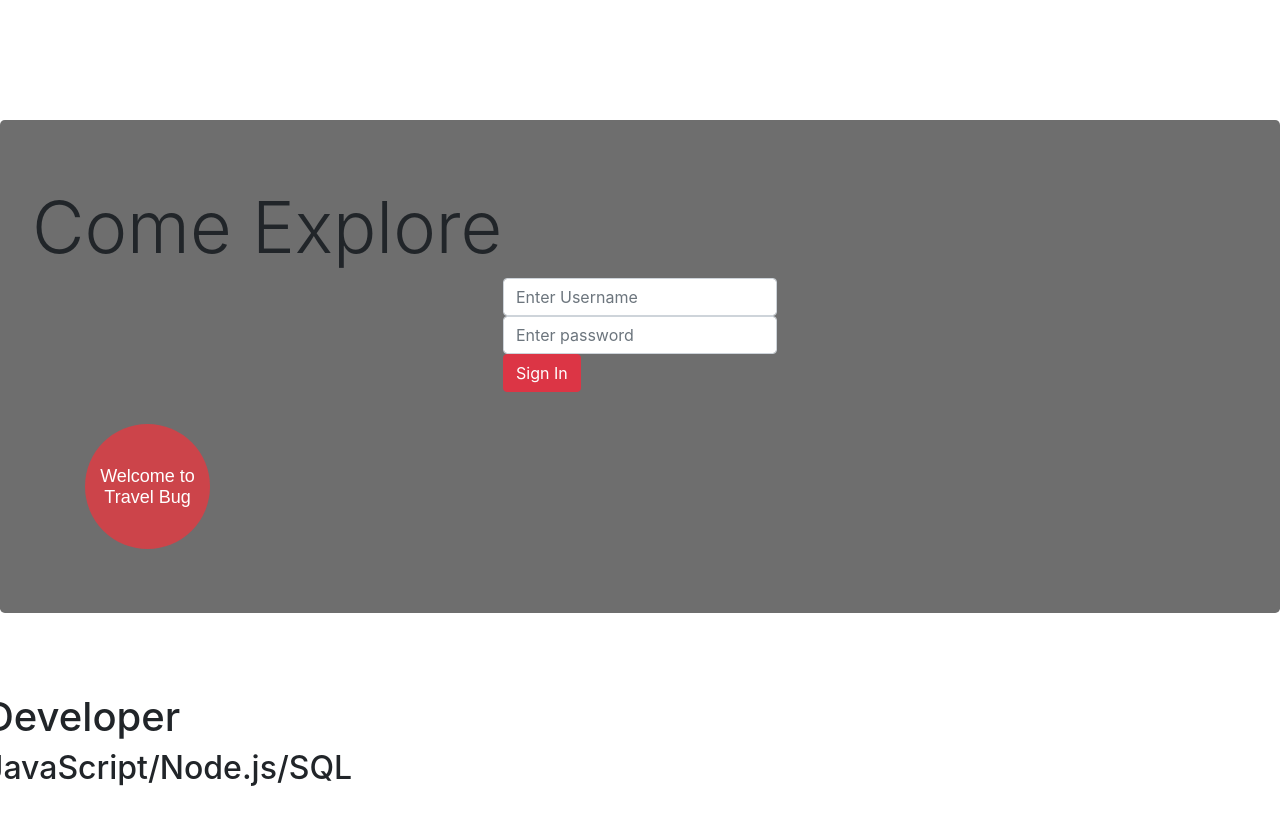
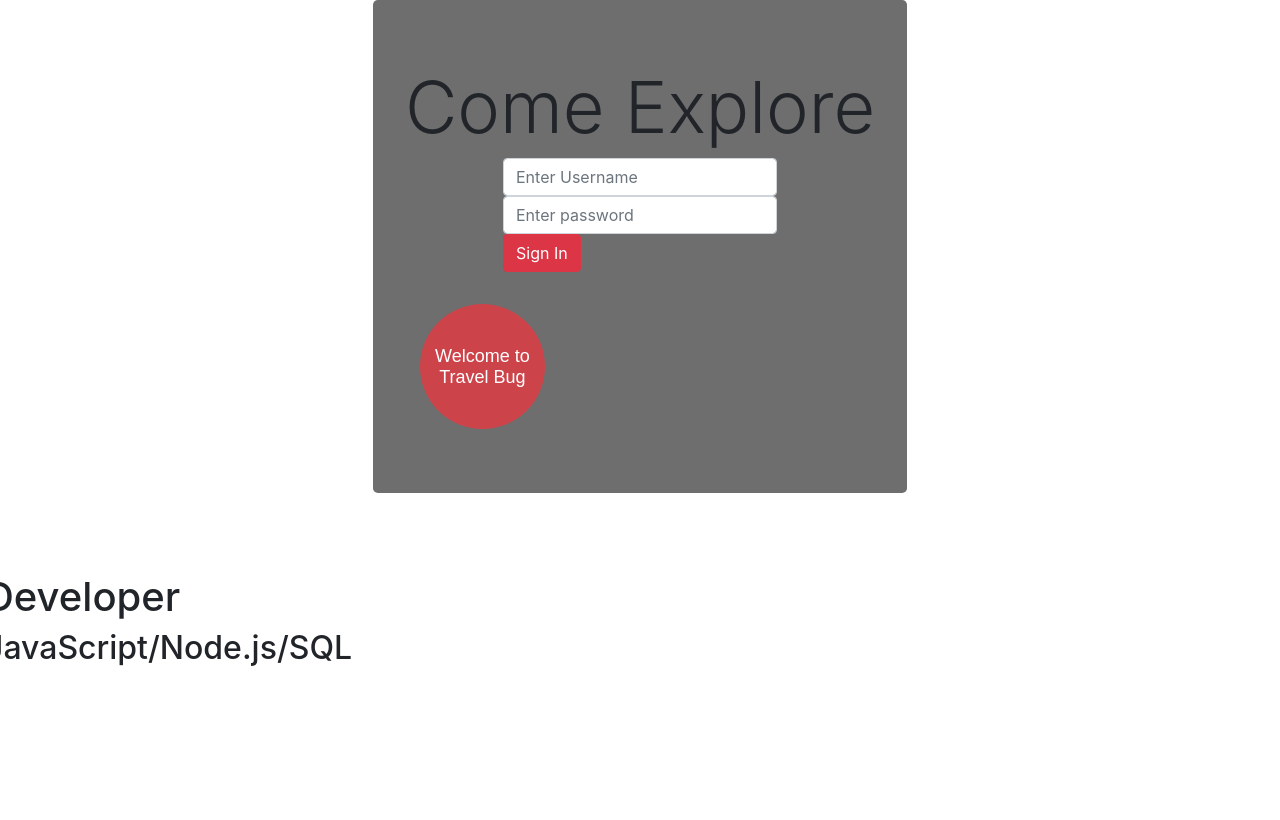
Before and after one commit to natalie-todd/travelBugFrontend2, a Vue app in the folder intro-vue/: page / in a window 1280 px wide. Built offline with nearby package versions, Linux system fonts and the light colour scheme; no server answers.

Commit message:
added Header

```diff
--- a/intro-vue/src/components/Modal.vue
+++ b/intro-vue/src/components/Modal.vue
@@ -28,50 +28,6 @@
       <div id="alertMessage"><p></p></div>
  </b-form>
  </div>
-            <!-- <input placeholder='Username' type='text' name='username' id='username' value=''>
-            <input placeholder='Password' type='password' name='password' id='password' value=''> -->
-            <!-- <input @click.prevent='bool' type='submit' value='Sign In' id='signButton'> -->
-            <!-- <div>
-            <label for='login'>New to Travel Bug?</label>
-            </div>
-            <div>
-            <button v-on:click='seen ==! seen, logseen ==! logseen' type='submit' name='button'>Sign up now!</button>
-            </div>
-            <div id="alertMessage"><p></p></div> -->
-        <!-- </form>
-        </div>
-        </slot>
-        <slot name='register'> -->
-        <!-- <div v-if='seen' id='registrationForm'>
-        <form @submit.prevent='sendCredentials()'>
-          <h3>We are excited for your new ventures!</h3>
-          <div>
-            <input placeholder='First Name' type='text' name='firstName' id='firstName' value=''>
-            </div>
-            <div>
-            <input placeholder='Last Name' type='text' name='lastName' id='lastName' value=''>
-            </div>
-            <div>
-            <input placeholder='Email' type='text' name='email' id='email' value=''>
-            </div>
-            <div>
-            <input placeholder='Username' type='text' name='username' id='username' value=''>
-            </div>
-            <div>
-            <input placeholder='Password' type='text' name='passWord' id='passWord' value=''>
-            </div>
-            <div>
-            <input placeholder='Confirm Password' type='text' name='confirmPassword' id='confirmPassword' value=''>
-            </div>
-            <div>
-            <router-link to='/main' tag='button'>Create Profile</router-link>
-            </div>
-        </form>
-        </div>
-             </slot>
-                  </div>
-                </div> -->
-            <!-- </div> -->
   </template>
             </b-jumbotron>
     </div>
@@ -137,11 +93,12 @@ export default {
 .row-hero {
   display: flex;
   justify-content: center;
+  align-items: center;
 }
 .jumbotron {
   background: rgba(0, 0, 0, 0.568);
-    width: 100%;
-    margin-top: 15vh;
+    /* width: 100%; */
+    /* margin-top: 15vh; */
 }
 .lead {
   display: flex;
```
